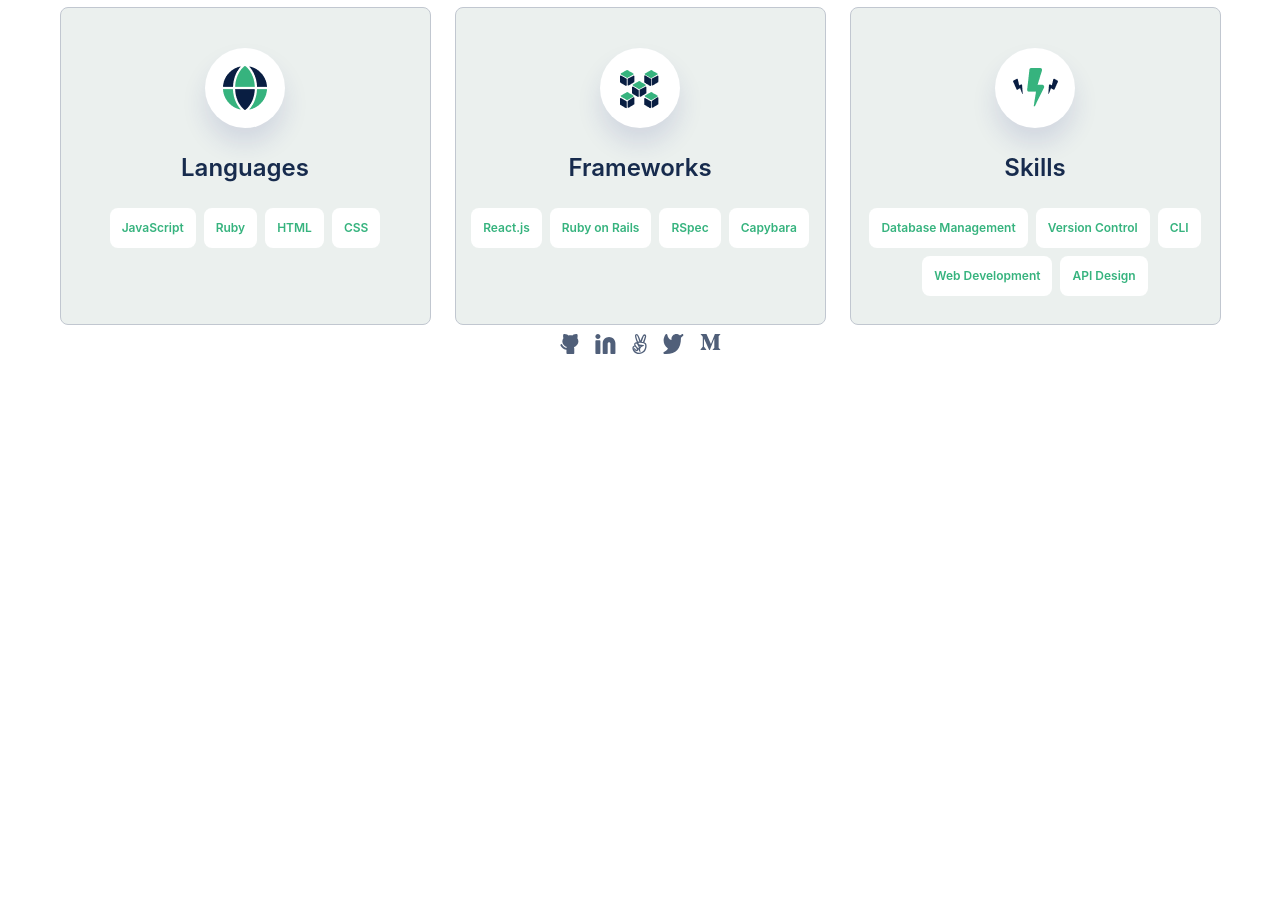
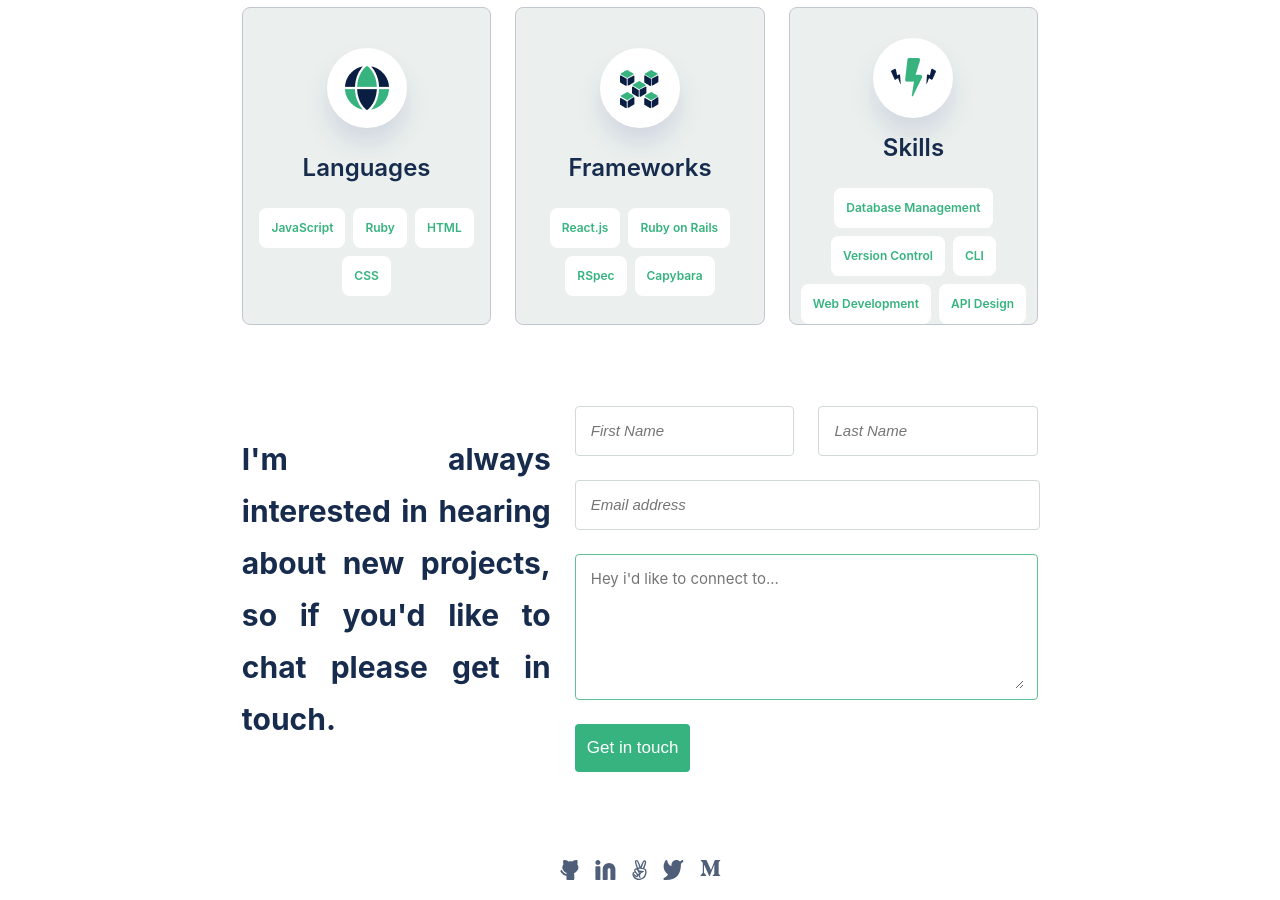
Before and after one commit to ElTijolo/Portfolio, a plain HTML site: page index.html in a window 1280 px wide. Shown: the part 2901-3801 px from the top of the page. Before the commit the page ends 3275 px from the top, so only its background shows below. Drawn offline with Linux system fonts and the light colour scheme.

Commit message:
contact done

```diff
--- a/index.html
+++ b/index.html
@@ -187,7 +187,16 @@
             </div>
         </section>
         <section id="contact">
-
+            <div id="contacttext">I'm always interested in hearing about new projects, so if you'd like to chat please get in touch.</div>
+            <div id="form">
+                <div id="name">
+                    <div><input type="text" name="" id="firstname" placeholder="First Name"></div>
+                    <div><input type="text" name="" id="lastname" placeholder="Last Name"></div>
+                </div>
+                <div id="email"><input type="text" name="emailfield" id="" placeholder="Email address"></div>
+                <div id="comment"><textarea name="" id="commentfield" rows="5" placeholder="Hey i'd like to connect to..."></textarea></div>
+                <input type="button" value="Get in touch" id="getintouch">
+            </div>
         </section>
     </body>
     <footer>
--- a/style.css
+++ b/style.css
@@ -236,6 +236,7 @@ footer > a, #social > a {
     display: flex;
     flex-direction: row;
     justify-content: space-evenly;
+    width: 63%;
 }
 
 .aboutcard {
@@ -305,3 +306,87 @@ footer > a, #social > a {
     line-height: 16px;
     letter-spacing: 3%;
 }
+
+#contact {
+    padding-top: 80px;
+    padding-bottom: 80px;
+    display: flex;
+    gap: 24px;
+    align-items: center;
+    width: 63%;
+}
+
+#contacttext {
+    font-weight: 700;
+    font-size: 30px;
+    line-height: 52px;
+    width: 40%;
+    text-align: justify;
+}
+
+#form {
+    display: flex;
+    flex-direction: column;
+    gap:24px;
+    width: 60%;
+}
+
+#name {
+    display: flex;
+    flex-direction: row;
+    gap:24px;
+}
+
+#name > div > input, #email > input {
+    font-weight: 400;
+    font-style: italic;
+    font-size: 15px;
+    line-height: 24px;
+    color:#6b778c;
+    width:calc(100% - 30px);
+    border:0px;
+}
+
+#name > div, #email {
+    display: flex;
+    justify-content: center;
+    align-items: center;
+    color:white;
+    border: 1px solid #d0d9d4;
+    border-radius: 4px;
+    height: 48px;
+    width:100%;
+}
+
+#comment {
+    border-radius: 4px;
+    border: 1px solid #60c095;
+    display: flex;
+    justify-content: center;
+    align-items: center;
+    padding-top: 10px;
+    padding-bottom: 10px;
+}
+
+#comment > textarea {
+    width:calc(100% - 30px);
+    font-weight: 400;
+    font-size: 15px;
+    line-height: 24px;
+    font-family: 'Inter';
+    border: 0px;
+}
+
+#getintouch {
+    border-radius: 4px;
+    padding: 12px;
+    gap: 10px;
+    background-color:#36b37F;
+    color:white;
+    font-weight: 500;
+    font-size: 17px;
+    line-height: 24px;
+    letter-spacing: 3%;
+    width: max-content;
+    border: 0px;
+}
```
